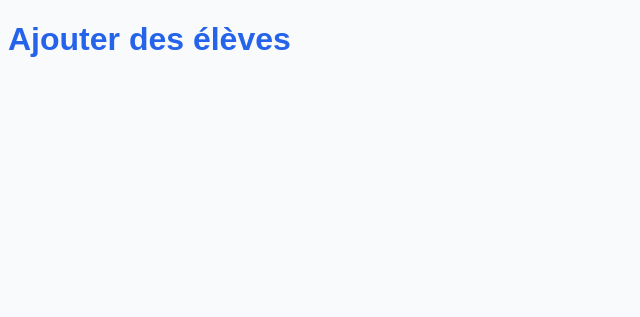
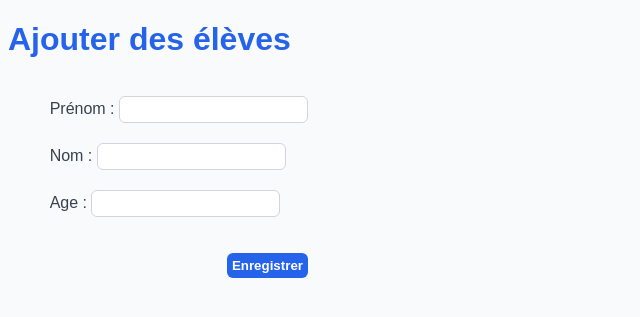
Before and after one commit to gregdel-dev/NSI-App_Web_Eleves, a Flask app: page /ajout in a window 1280 px wide. Shown: the top 317 px of the page, without its empty margins (0-640 px from the left). Run offline with Flask 3, Linux system fonts and the light colour scheme.

Commit message:
edit front

```diff
--- a/static/styles.css
+++ b/static/styles.css
@@ -4,7 +4,7 @@ body{
     background-color: #f9fafb;
     color: #2563eb;
 }
-.button {
+.ajout_button {
     display: inline-block;
     border: 2px solid #2563eb;
     border-radius: 6px;
@@ -19,15 +19,46 @@ table{
     border-collapse: collapse;
     border-radius: 8px;
     overflow: hidden;
-
 }
 th, td{
-    border: 1px solid #e5e7eb;
-    box-shadow: 0 3px 10px rgba(0,0,0,0.05);
-    border-radius: 8px;
+    border: 2px solid #e5e7eb;
     overflow: hidden;
     text-align: left;
     color: #374151;
     padding: 12px 15px;
 
 }
+.submit_button{
+    background-color: #2563eb;
+    color : white;
+    border: none;
+    padding: 5px;
+    border-radius: 6px;
+    cursor: pointer;
+    font-weight: bold;
+
+}
+form{
+    margin-top: 20px;
+    display: flex;
+    flex-direction: column;
+    max-width: 300px;
+    align-items: end;
+
+}
+input{
+    color: #000000;
+    padding: 5px;
+    border : 1px solid #d1d5db;
+    margin-bottom: 20px;
+    outline: none;
+    transition: border-color 0.2s;
+    border-radius: 6px;
+}
+input:focus {
+    border-color: #2563eb ;
+}
+
+label{
+    color: #374151;
+}
--- a/templates/ajout.html
+++ b/templates/ajout.html
@@ -8,5 +8,16 @@
 </head>
 <body>
     <h1>Ajouter des élèves</h1>
+    <form method="POST">
+        <ul>
+
+                <label for="prenom">Prénom : <input type="text" id="prenom" name="prenom_eleve"></label><br>
+
+                <label for="nom">Nom : <input type="text" id="nom" name="nom_eleve"></label><br>
+
+                <label for="age">Age : <input type="number" id="age" name="age_eleve"></label><br>
+        </ul>
+        <button class="submit_button" type="submit">Enregistrer</button>
+    </form>
 </body>
 </html>
--- a/templates/index.html
+++ b/templates/index.html
@@ -9,7 +9,7 @@
 <body>
     <h1>Bienvenue sur Elèves Directe</h1>
     <nav>
-        <a href="/ajout" class="button">Ajouter des élèves</a>
+        <a href="/ajout" class="ajout_button">Ajouter des élèves</a>
     </nav>
     <table>
         <tr>
```
Also changed, not shown: 1 other file.
